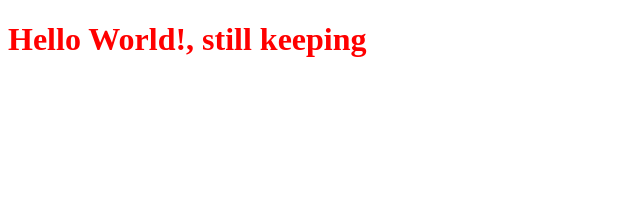
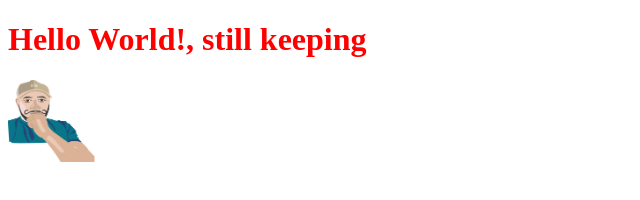
Before and after one commit to AnselemOdims/Webpack-BoilerPlate, a website built with webpack: page dist/index.html in a window 1280 px wide. Shown: the whole page, without its empty margins (0-640 px from the left). Built offline with nearby package versions, Linux system fonts and the light colour scheme.

Commit message:
Included an image file in the document

```diff
--- a/src/index.js
+++ b/src/index.js
@@ -1,9 +1,15 @@
 import './style.css';
+import Avatar from './Avatar.jpg';
 
 function component(){
+  let div = document.createElement('div')
   let element = document.createElement('h1');
   element.textContent = 'Hello World!, still keeping'
-  return element
+  div.append(element)
+  let img = document.createElement('img');
+  img.src = Avatar;
+  div.append(img)
+  return div
 }
 
 document.querySelector('body').append(component())
--- a/src/style.css
+++ b/src/style.css
@@ -1,3 +1,7 @@
 h1 {
-  color: red
+  color: red;
 }
+
+img {
+  width: 100px;
+}
```
Also changed, not shown: dist/0887f6aa0750965b7ade.jpg (added), dist/bundle.js, src/Avatar.jpg (added).
